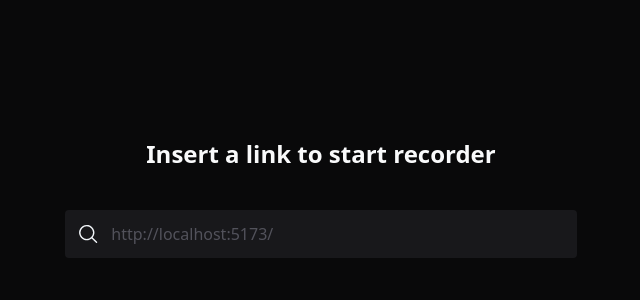
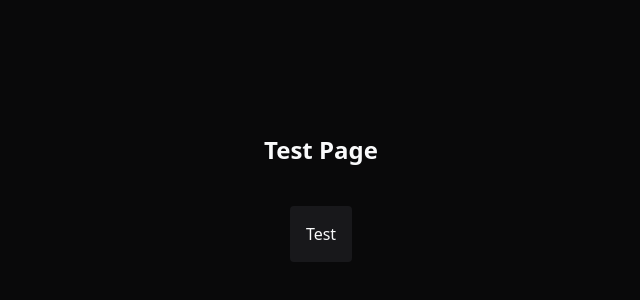
Before and after one commit to JulioC090/event-recorder, a React (Vite) app in the folder projects/client/: page /test in a window 1280 px wide. Before the commit this address led to /. Shown: the part 202-502 px from the top of the page, without its empty margins (319-959 px from the left). Built offline with nearby package versions, Linux system fonts and the light colour scheme.

Commit message:
feat(client): add development-only page route visible only in dev environment

```diff
--- a/projects/client/src/main.tsx
+++ b/projects/client/src/main.tsx
@@ -4,6 +4,7 @@ import { BrowserRouter, Navigate, Route, Routes } from 'react-router';
 import './index.css';
 import Home from './pages/Home.tsx';
 import Recorder from './pages/Recorder.tsx';
+import Test from './pages/Test.tsx';
 
 createRoot(document.getElementById('root')!).render(
   <StrictMode>
@@ -11,6 +12,11 @@ createRoot(document.getElementById('root')!).render(
       <Routes>
         <Route path="/" element={<Home />} />
         <Route path="/recorder/:url" element={<Recorder />} />
+
+        {import.meta.env.MODE === 'development' && (
+          <Route path="/test" element={<Test />} />
+        )}
+
         <Route path="*" element={<Navigate to="/" replace />} />
       </Routes>
     </BrowserRouter>
--- /dev/null
+++ b/projects/client/src/pages/Test.tsx
@@ -0,0 +1,10 @@
+export default function Example() {
+  return (
+    <div className="relative h-screen w-full flex justify-center items-center flex-col gap-4">
+      <h1 className="mb-6 text-2xl font-semibold text-text">Test Page</h1>
+      <button className="text-text p-4 bg-foreground rounded hover:bg-hover active:bg-hover-1">
+        Test
+      </button>
+    </div>
+  );
+}
```
Also changed, not shown: 1 other file (tests, documents, lock files or other folders).
